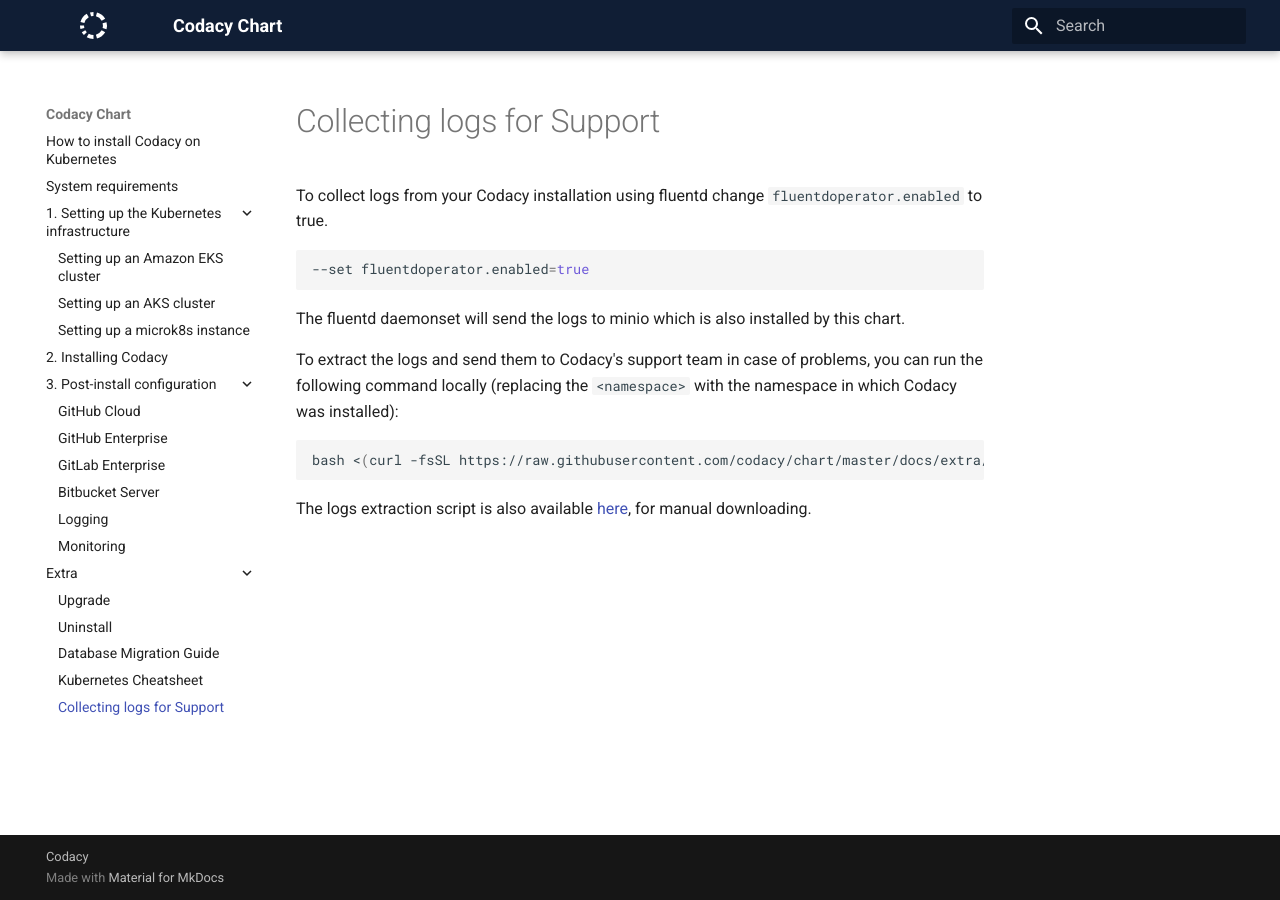
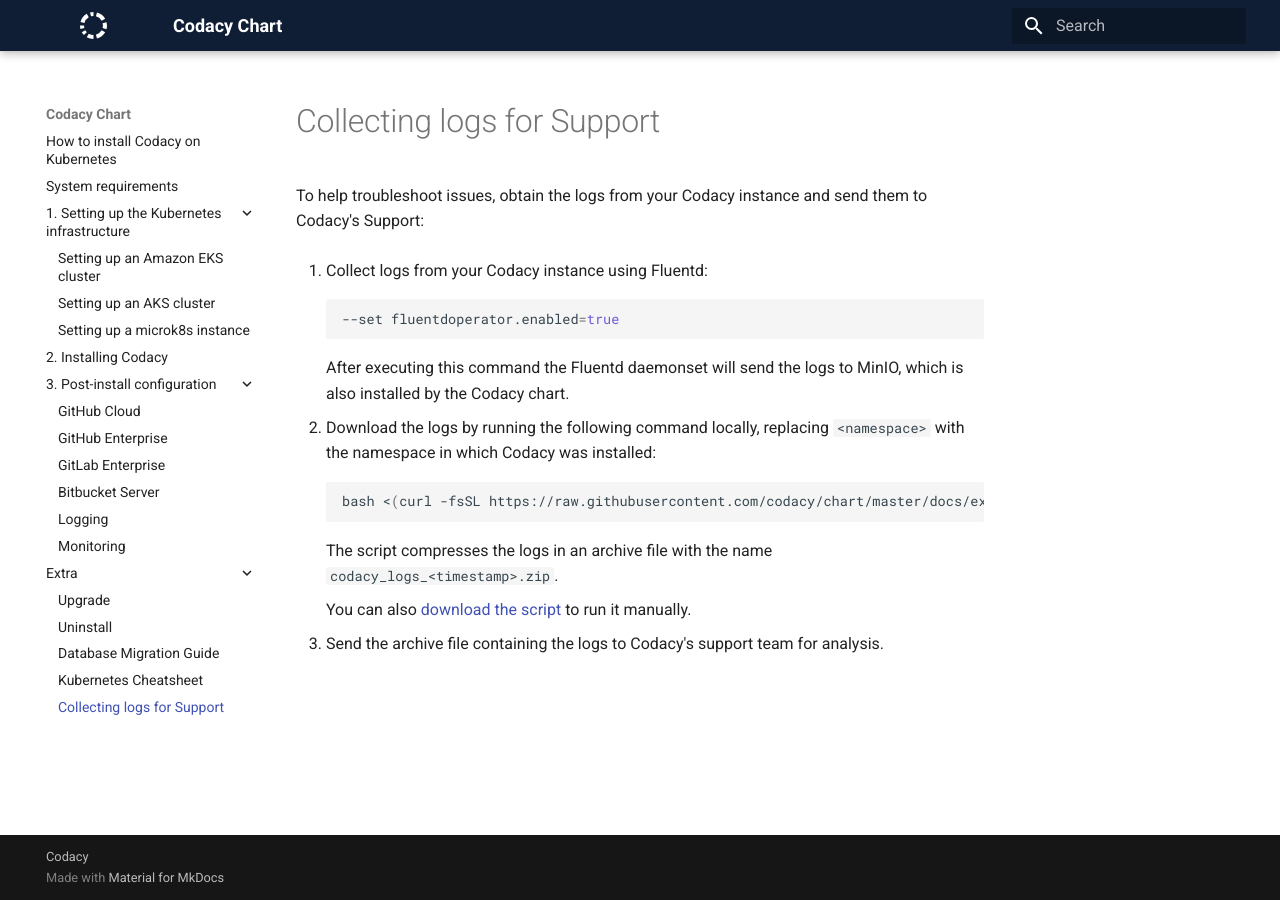
Before and after one commit to codacy/chart, an MkDocs documentation site: the page built from docs/extra/logs-collect.md, in a window 1280 px wide. Built offline with MkDocs 1.6.1 and Material for MkDocs 9.7.7, drawn with Linux system fonts in a browser that asks for light colours.

Commit message:
Edit "Collecting logs for Support"

````diff
--- a/docs/extra/logs-collect.md
+++ b/docs/extra/logs-collect.md
@@ -1,17 +1,23 @@
 # Collecting logs for Support
 
-To collect logs from your Codacy installation using fluentd change `fluentdoperator.enabled` to true.
+To help troubleshoot issues, obtain the logs from your Codacy instance and send them to Codacy's Support:
 
-```bash
---set fluentdoperator.enabled=true
-```
+1.  Collect logs from your Codacy instance using Fluentd:
 
-The fluentd daemonset will send the logs to minio which is also installed by this chart.
+    ```bash
+    --set fluentdoperator.enabled=true
+    ```
 
-To extract the logs and send them to Codacy's support team in case of problems, you can run the following command locally (replacing the `<namespace>` with the namespace in which Codacy was installed):
+    After executing this command the Fluentd daemonset will send the logs to MinIO, which is also installed by the Codacy chart.
 
-```bash
-bash <(curl -fsSL https://raw.githubusercontent.com/codacy/chart/master/docs/extra/extract-codacy-logs.sh) -n <namespace>
-```
+2.  Download the logs by running the following command locally, replacing `<namespace>` with the namespace in which Codacy was installed:
 
-The logs extraction script is also available [here](extract-codacy-logs.sh), for manual downloading.
+    ```bash
+    bash <(curl -fsSL https://raw.githubusercontent.com/codacy/chart/master/docs/extra/extract-codacy-logs.sh) -n <namespace>
+    ```
+
+    The script compresses the logs in an archive file with the name `codacy_logs_<timestamp>.zip`.
+
+    You can also [download the script](extract-codacy-logs.sh) to run it manually.
+
+3.  Send the archive file containing the logs to Codacy's support team for analysis.
````
